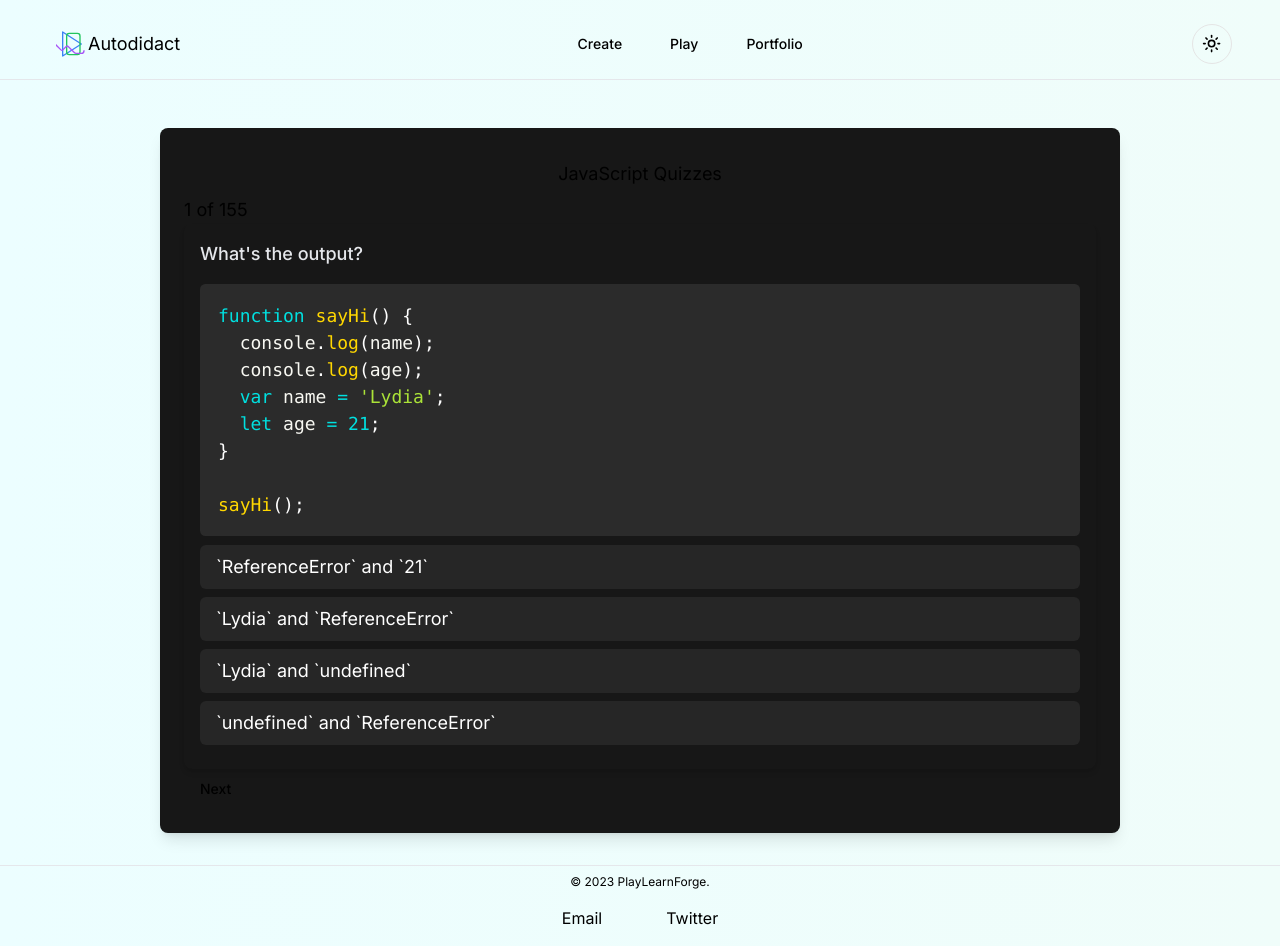
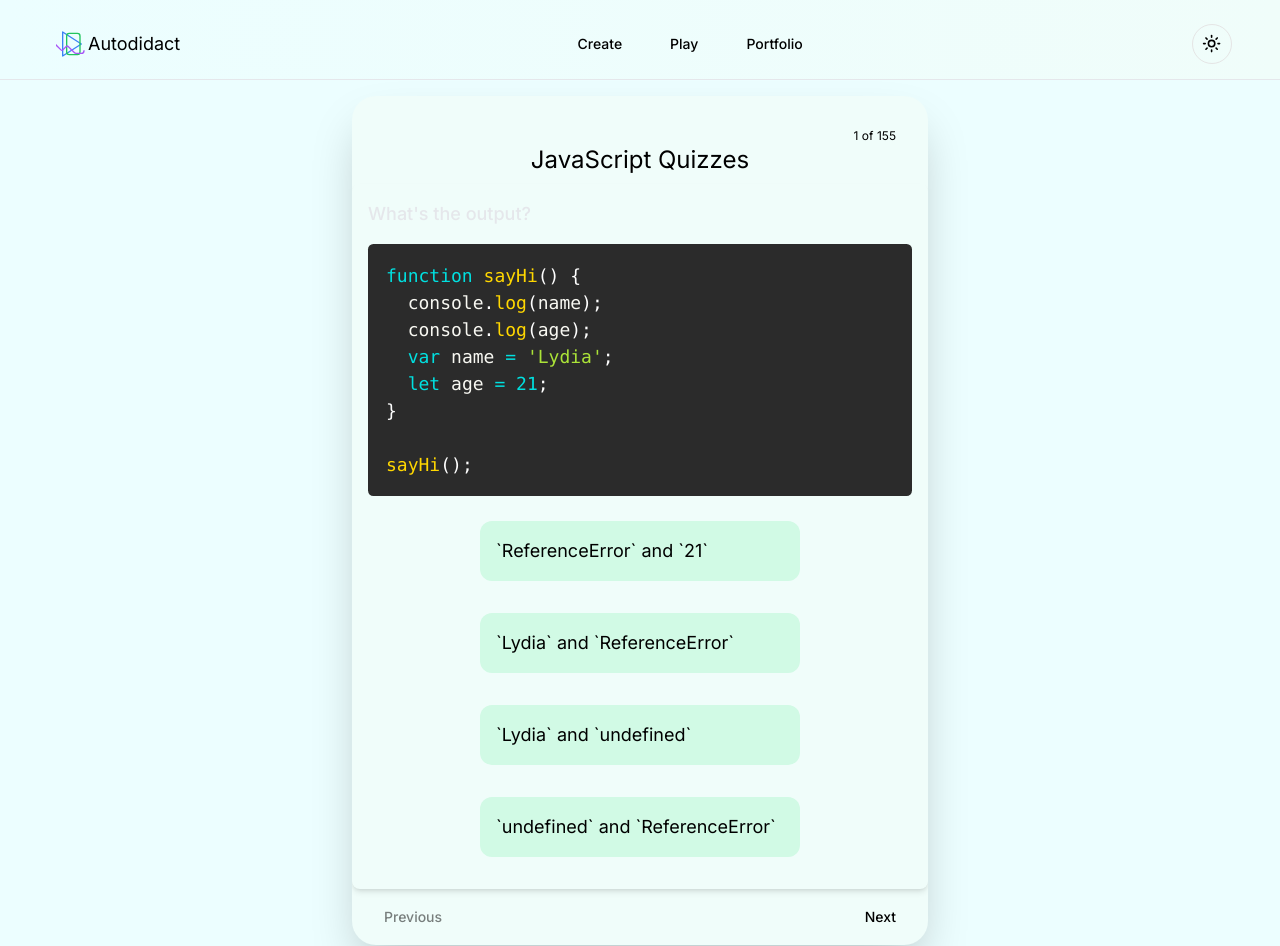
Before and after one commit to san-poon/nexus-adept, a Next.js app: page /feature-quiz/mcqs/play in a window 1280 px wide. Shown: the top 946 px of the page. Built offline with nearby package versions, Linux system fonts and the light colour scheme.

Commit message:
Add basic style and handler changes

```diff
--- /dev/null
+++ b/app/feature-quiz/mcqs/play/components/Code.tsx
@@ -0,0 +1,19 @@
+import { cn } from '@/lib/utils';
+import { Prism as SyntaxHighlighter } from 'react-syntax-highlighter';
+
+import { a11yDark } from 'react-syntax-highlighter/dist/esm/styles/prism';
+
+export default function Code({ code }: { code: string }) {
+    return (
+        <div className={cn(
+            code === undefined || code === "" ? "hidden" : "block"
+        )}>
+            <SyntaxHighlighter
+                language='javascript'
+                style={a11yDark}
+            >
+                {code}
+            </SyntaxHighlighter>
+        </div>
+    );
+}
--- /dev/null
+++ b/app/feature-quiz/mcqs/play/components/PlayMCQ.tsx
@@ -0,0 +1,56 @@
+'use client';
+import React, { useState } from 'react';
+import Quiz from './Quiz';
+import { Button } from '@/components/ui/button';
+import { QuizData } from '@/app/lib/definitions';
+
+export default function PlayMcq({ mcqs }: { mcqs?: QuizData }) {
+    const [currentQuizIndex, setCurrentQuizIndex] = useState(0);
+
+    // mcqs may be undefined
+    if (!mcqs) { return <div>Loading...</div> }
+
+    const hasMoreQuestions = currentQuizIndex < mcqs.length - 1;
+
+    const goToNextQuestion = () => {
+        if (hasMoreQuestions) {
+            setCurrentQuizIndex(currentQuizIndex + 1);
+        }
+    };
+
+    const goToPreviousQuestion = () => {
+        if (currentQuizIndex > 0) {
+            setCurrentQuizIndex(currentQuizIndex - 1);
+        }
+    }
+
+    return (
+        <section>
+            {currentQuizIndex < mcqs.length ? (
+                <>
+                    <p className='text-xs mt-8 me-8 text-end'>{currentQuizIndex + 1} of {mcqs.length}</p>
+                    <h3 className=" text-center mb-2 text-2xl">JavaScript Quizzes</h3>
+                    <Quiz quiz={mcqs[currentQuizIndex]} />
+                    <div className='flex justify-between'>
+                        <Button
+                            onClick={goToPreviousQuestion}
+                            disabled={currentQuizIndex === 0}
+                            className='my-2 mx-4'
+                        >
+                            Previous
+                        </Button>
+                        <Button
+                            onClick={goToNextQuestion}
+                            disabled={!hasMoreQuestions}
+                            className='my-2 mx-4'
+                        >
+                            Next
+                        </Button>
+                    </div>
+                </>
+            ) : (
+                <p>You have finished the quiz.</p>
+            )}
+        </section>
+    );
+};
--- a/app/feature-quiz/mcqs/play/components/quiz.tsx
+++ b/app/feature-quiz/mcqs/play/components/Quiz.tsx
@@ -1,7 +1,7 @@
 'use client';
 
 import { useState, useCallback, useEffect } from 'react';
-import Code from './code';
+import Code from './Code';
 import { shuffleArray } from '@/lib/utils';
 
 type QuizProps = {
@@ -35,18 +35,23 @@ export default function Quiz({ quiz }: QuizProps) {
 
     // Handler for when a choice is selected
     const handleChoiceSelection = useCallback((option: optionType) => {
-        setMessage(option.correct === true ? "Correct" : 'Try again!');
+        setMessage(option.correct ? "Correct" : 'Try again!');
     }, []);
     return (
         <div className='shadow-md rounded-lg p-4'>
             <p className='text-gray-200 font-medium mb-4'>{quiz.question}</p>
-            <Code code={quiz.code} />
+            <div >
+                <Code code={quiz.code} />
+            </div>
             <ul>
-                {shuffledOptions.map((choice: optionType) => (
-                    <li key={choice.option} className="my-2">
-                        <button onClick={() => handleChoiceSelection(choice)} className="w-full text-left transition duration-150 ease-in-out transform hover:scale-105 active:scale-95 bg-neutral-800 hover:bg-neutral-600 text-white rounded-md py-2 px-4">
+                {shuffledOptions.map((choice: optionType, index) => (
+                    <li key={index} className='flex justify-center'>
+                        <div
+                            onClick={() => handleChoiceSelection(choice)}
+                            className=" p-2 md:p-4 m-2 md:m-4 bg-emerald-100 dark:bg-neutral-800 rounded-xl md:w-80 transition duration-200 ease-in-out transform hover:scale-105 active:scale-95 cursor-pointer"
+                        >
                             {choice.value}
-                        </button>
+                        </div>
                     </li>
                 ))}
             </ul>
--- a/app/feature-quiz/mcqs/play/components/code.tsx
+++ /dev/null
@@ -1,14 +0,0 @@
-import { Prism as SyntaxHighlighter } from 'react-syntax-highlighter';
-
-import { a11yDark } from 'react-syntax-highlighter/dist/esm/styles/prism';
-
-export default function Code({ code }: { code: string }) {
-    return (
-        <SyntaxHighlighter
-            language='javascript'
-            style={a11yDark}
-        >
-            {code}
-        </SyntaxHighlighter>
-    );
-}
--- a/app/feature-quiz/mcqs/play/components/playMcq.tsx
+++ /dev/null
@@ -1,36 +0,0 @@
-'use client';
-import React, { useState } from 'react';
-import Quiz from './quiz';
-import { Button } from '@/components/ui/button';
-import { QuizData } from '@/app/lib/definitions';
-
-export default function PlayMcq({ mcqs }: { mcqs?: QuizData }) {
-    const [currentQuizIndex, setCurrentQuizIndex] = useState(0);
-
-    // mcqs may be undefined
-    if (!mcqs) { return <div>Loading...</div> }
-
-    const hasMoreQuestions = currentQuizIndex < mcqs.length - 1;
-
-    const goToNextQuestion = () => {
-        if (hasMoreQuestions) {
-            setCurrentQuizIndex(currentQuizIndex + 1);
-        }
-    };
-
-    return (
-        <section>
-            {currentQuizIndex < mcqs.length ? (
-                <>
-                    <p>{currentQuizIndex + 1} of {mcqs.length}</p>
-                    <Quiz quiz={mcqs[currentQuizIndex]} />
-                    <Button onClick={goToNextQuestion} disabled={!hasMoreQuestions}>
-                        Next
-                    </Button>
-                </>
-            ) : (
-                <p>You have finished the quiz.</p>
-            )}
-        </section>
-    );
-};
--- a/app/feature-quiz/mcqs/play/page.tsx
+++ b/app/feature-quiz/mcqs/play/page.tsx
@@ -1,5 +1,5 @@
 import mcqs from '@/app/lib/data.json';
-import PlayMcq from './components/playMcq';
+import PlayMcq from './components/PlayMCQ';
 // import { fetchMcqs } from '@/app/lib/data';
 
 // import { QuizData } from '@/app/lib/definitions';
@@ -7,9 +7,8 @@ import PlayMcq from './components/playMcq';
 export default async function Page() {
     // const quizzes = await fetchMcqs();
     return (
-        <div className='flex justify-center items-center pt-4'>
-            <div className="bg-neutral-900 mx-2 my-8 p-6 shadow-lg rounded-lg overflow-auto w-full sm:w-9/12 md:w-9/12">
-                <h3 className="text-center my-2">JavaScript Quizzes</h3>
+        <div className='flex justify-center py-4 bg-cyan-50 dark:bg-cyan-900/30 min-h-screen'>
+            <div className="bg-teal-50 dark:bg-teal-800/50 rounded-3xl shadow-2xl dark:shadow-neutral-800 overflow-auto w-full max-w-xl min-h-[94vh]">
                 <PlayMcq mcqs={mcqs} />
             </div>
         </div>
```
